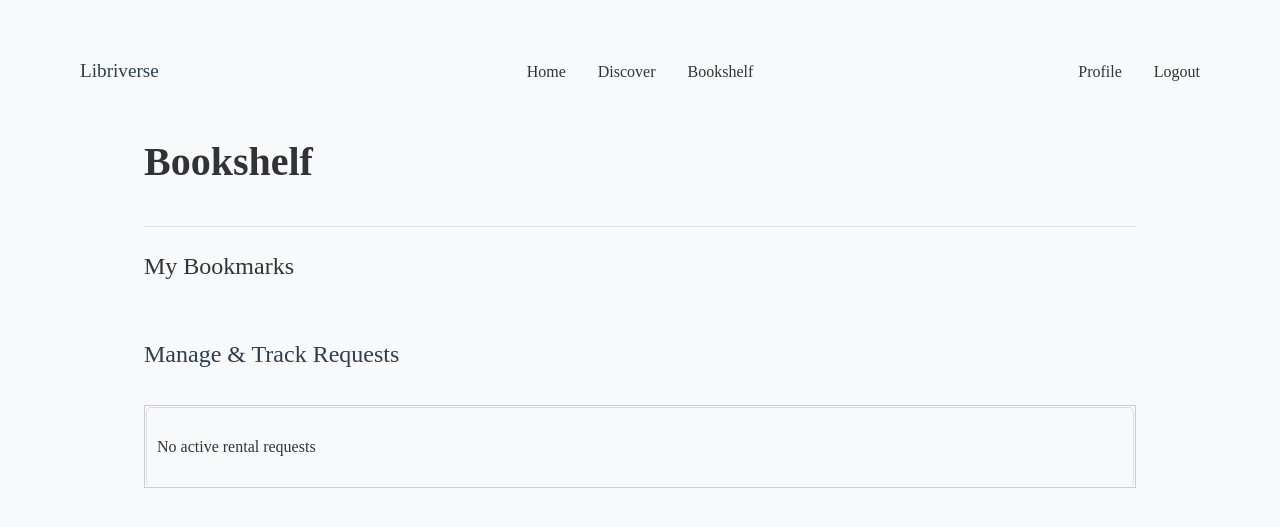
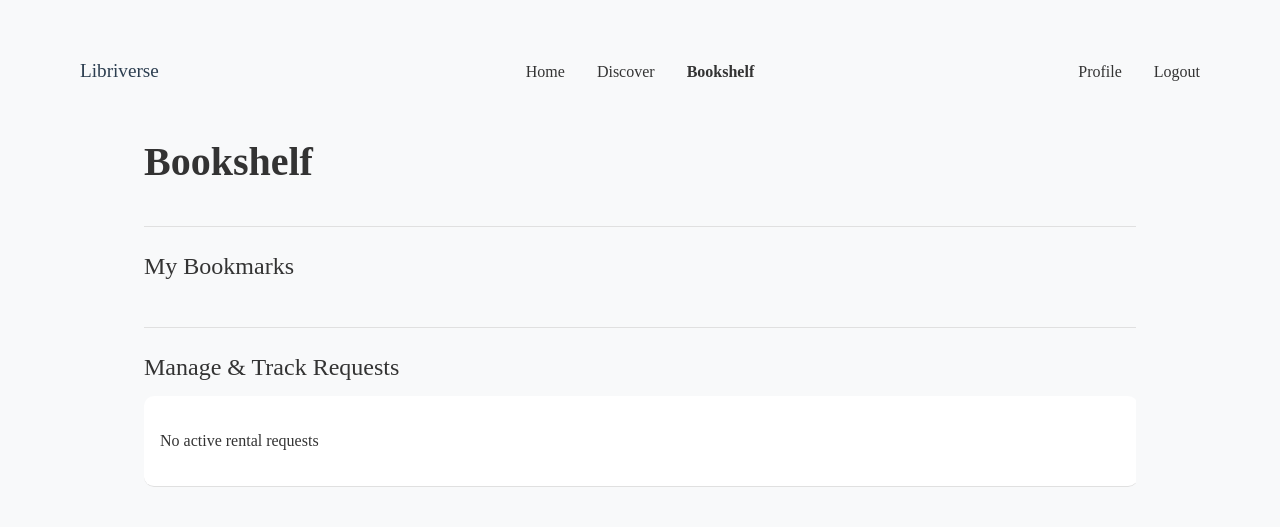
Before and after one commit to DrC0ns0le/libriverse, a PHP site: page /bookshelf.php in a window 1280 px wide. Shown: the top 527 px of the page. Run offline with PHP 8.4, Linux system fonts and the light colour scheme; the visitor is signed in with stand-in values (Sample User, id 1); data that the repository does not hold is empty.

Commit message:
improved bookshelf

```diff
--- a/www/bookshelf.css
+++ b/www/bookshelf.css
@@ -34,14 +34,6 @@
   flex-direction: column;
   text-decoration: none;
   color: inherit;
-}
-
-.book-image {
-  width: 200px;
-  height: 300px;
-  padding: 10px;
-  object-fit: cover;
-  align-self: center;
 }
 
 .book-info {
@@ -147,90 +139,126 @@
 }
 
 /* Requests section */
-.rental-list {
-  border: 1px solid #ccc;
-  padding: 1px;
+.requests-section {
+  overflow: hidden;
+  width: 100%;
 }
 
-.rental-item {
-  display: flex;
-  border: 1px solid #ddd;
-  border-radius: 5px;
-  padding: 10px;
-  align-items: flex-start;
+.scroll-container.vertical-scroll {
+  overflow-x: hidden;
+  width: 100%;
 }
 
-.rental-item .book-cover {
-  width: 100px;
-  height: 150px;
-  object-fit: cover;
-  margin-right: 20px;
+.rental-grid.vertical-grid {
+  display: flex;
+  flex-direction: column;
+  gap: 10px;
+  width: 100%;
 }
 
-.rental-details {
-  flex: 1;
+.rental-card {
+  width: 97%;
+  display: flex;
+  flex-direction: row;
+  align-items: flex-start;
+  padding: 16px;
+  border-bottom: 1px solid #e0e0e0;
+  margin: auto;
+  background-color: white;
+  border-radius: 10px;
 }
 
-.rental-item:last-child {
-  border-bottom: none;
+.rental-card .book-image {
+  width: 120px;
+  height: 180px;
+  object-fit: cover;
+  margin-right: 30px;
+  border-radius: 4px;
+}
+
+.rental-info {
+  flex: 1;
+  display: flex;
+  flex-direction: column;
+}
+
+.rental-info .book-title {
+  padding-top: 8px;
+  font-size: 2rem;
+  font-weight: bold;
+  margin: 0;
+  color: var(--text-color);
+  word-wrap: break-word;
+}
+
+.rental-info .book-author {
+  font-size: 1rem;
+  color: var(--text-light);
+  margin-bottom: 8px;
 }
 
 .status-indicator {
-  display: flex;
-  align-items: center;
-  gap: 10px;
+  margin-top: 16px;
 }
 
 .status-badge {
-  padding: 5px 10px;
-  border-radius: 3px;
-  font-size: 0.85rem;
-  font-weight: bold;
+  font-size: 1rem;
+  border-radius: 5px;
 }
 
-.status-badge.requested {
-  background-color: #ffd700;
-  color: #000;
+.return-date {
+  margin-top: 8px;
+  font-size: 0.9rem;
+  color: var(--text-light);
 }
 
-.status-badge.processing {
-  background-color: #87ceeb;
-  color: #000;
+.collection-info {
+  margin-top: 8px;
+  font-size: 0.9rem;
+  color: var(--text-light);
 }
 
-.status-badge.ready {
-  background-color: #90ee90;
-  color: #000;
+.actions {
+  margin-top: 16px;
 }
 
-.status-badge.returned {
-  background-color: #d3d3d3;
-  color: #000;
+.rental-card .actions .button {
+  padding: 8px 18px;
+  border: none;
+  border-radius: 8px;
+  background-color: white;
+  color: var(--primary-color);
+  color: var(--text-color);
+  font-weight: 500;
+  cursor: pointer;
+  font-family: "IBM Plex Sans", sans-serif;
+  font-size: 0.8rem;
+  border: 1px solid #e1e1e1;
+  transition: all 0.2s ease;
 }
 
-/* Action buttons */
-.button {
-  padding: 8px 12px;
-  border-radius: 3px;
-  border: none;
-  cursor: pointer;
-  font-size: 0.9rem;
-  text-transform: uppercase;
+.rental-card .actions .button.cancel {
+  border-color: #982a22;
+  color: #982a22;
 }
 
-.button.view {
-  background-color: #4caf50;
+.rental-card .actions .button.cancel:hover {
+  background-color: #982a22;
   color: white;
 }
 
-.button.cancel {
-  background-color: #f44336;
+.rental-card .actions .button.review {
+  border-color: #2d7130;
+  color: #2d7130;
+}
+
+.rental-card .actions .button.review:hover {
+  background-color: #2d7130;
   color: white;
 }
 
-.button.review {
-  background-color: #2196f3;
-  color: white;
+.rental-card .actions .button:hover {
+  opacity: 0.9;
 }
 
 /* Review form */
--- a/www/bookshelf.php
+++ b/www/bookshelf.php
@@ -93,7 +93,7 @@
                 <li><a href="index.php" class="navbar-item">Home</a></li>
                 <li><a href="discover.php" class="navbar-item">Discover</a></li>
                 <?php if (is_logged_in()): ?>
-                    <li><a href="bookshelf.php" class="navbar-item">Bookshelf</a></li>
+                    <li><a href="bookshelf.php" class="navbar-item" style="font-weight: bold;">Bookshelf</a></li>
                 <?php endif; ?>
             </ul>
 
@@ -146,49 +146,58 @@
         </section>
 
         <section class="requests-section">
-            <h2>Manage & Track Requests</h2>
-            <div class="rental-list">
+            <div class="section-title">
+                <span>Manage & Track Requests</span>
+            </div>
+            <div class="scroll-container vertical-scroll">
+                <div class="rental-grid vertical-grid">
                     <?php if (empty($rentals)): ?>
-                    <div class="rental-item empty">
+                        <div class="rental-card empty">
                             <p>No active rental requests</p>
                         </div>
                     <?php else: ?>
                         <?php foreach ($rentals as $rental): ?>
-                        <div class="rental-item">
+                            <div class="rental-card">
                                 <img src="<?php echo htmlspecialchars($rental['image_link']); ?>"
                                     alt="<?php echo htmlspecialchars($rental['title']); ?>"
-                                class="book-cover">
-
-                            <div class="rental-details">
-                                <p><?php echo htmlspecialchars($rental['title']); ?></p>
-                                <p>by <?php echo htmlspecialchars($rental['author']); ?></p>
-
+                                    class="book-image">
+                                <div class="rental-info">
+                                    <div class="book-title"><?php echo htmlspecialchars($rental['title']); ?></div>
+                                    <div class="book-author">by <?php echo htmlspecialchars($rental['author']); ?></div>
                                     <div class="status-indicator">
                                         <span class="status-badge <?php echo strtolower($rental['status']); ?>">
-                                        <?php echo htmlspecialchars($rental['status']); ?>
+                                            Status: <?php echo htmlspecialchars($rental['status']); ?>
                                         </span>
+                                        <?php if ($rental['status'] === 'Collected'): ?>
+                                            <div class="return-date">To return by <?php echo date('d/m/Y', strtotime($rental['status_last_updated'] . ' + ' . $rental['rental_duration'] . ' days')); ?></div>
+                                        <?php endif; ?>
                                         <?php if ($rental['status'] === 'Ready'): ?>
-                                        <span>To return by <?php echo date('d/m/Y', strtotime($rental['status_last_updated'] . ' + ' . $rental['rental_duration'] . ' days')); ?></span>
+                                            <div class="collection-info">Your book is ready for collection at <strong><?php echo htmlspecialchars($rental['library_name']); ?></strong>.
+                                                </br>Full Address: <?php echo htmlspecialchars($rental['address']); ?>
+                                            </div>
                                         <?php endif; ?>
                                     </div>
-                            </div>
 
+                                    <?php if ($rental['status'] === 'Requested'): ?>
                                         <div class="actions">
-                                <?php if ($rental['status'] === 'Requested'): ?>
                                             <form method="POST">
                                                 <button type="submit" name="cancel_request"
                                                     value="<?php echo $rental['id']; ?>"
                                                     class="button cancel">Cancel</button>
                                             </form>
+                                        </div>
                                     <?php elseif ($rental['status'] === 'Returned'): ?>
+                                        <div class="actions">
                                             <button class="button review"
                                                 onclick="showReviewForm(<?php echo $rental['id']; ?>)">Review</button>
+                                        </div>
                                     <?php endif; ?>
                                 </div>
                             </div>
                         <?php endforeach; ?>
                     <?php endif; ?>
                 </div>
+            </div>
         </section>
     </div>
 </body>
--- a/www/discover.php
+++ b/www/discover.php
@@ -125,7 +125,7 @@
             <!-- Pages Section -->
             <ul class="navbar-pages">
                 <li><a href="index.php" class="navbar-item">Home</a></li>
-                <li><a href="discover.php" class="navbar-item">Discover</a></li>
+                <li><a href="discover.php" class="navbar-item" style="font-weight: bold;">Discover</a></li>
                 <?php if (is_logged_in()): ?>
                     <li><a href="bookshelf.php" class="navbar-item">Bookshelf</a></li>
                 <?php endif; ?>
--- a/www/index.php
+++ b/www/index.php
@@ -28,7 +28,7 @@
 
             <!-- Pages Section -->
             <ul class="navbar-pages">
-                <li><a href="index.php" class="navbar-item">Home</a></li>
+                <li><a href="index.php" class="navbar-item" style="font-weight: bold;">Home</a></li>
                 <li><a href="discover.php" class="navbar-item">Discover</a></li>
                 <?php if (is_logged_in()): ?>
                     <li><a href="bookshelf.php" class="navbar-item">Bookshelf</a></li>
```
Lines whose indentation alone changed are shown as unchanged.
